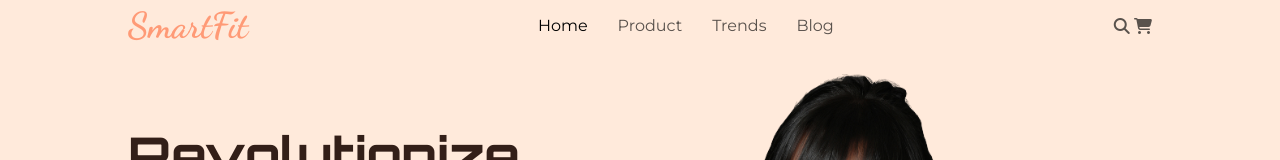
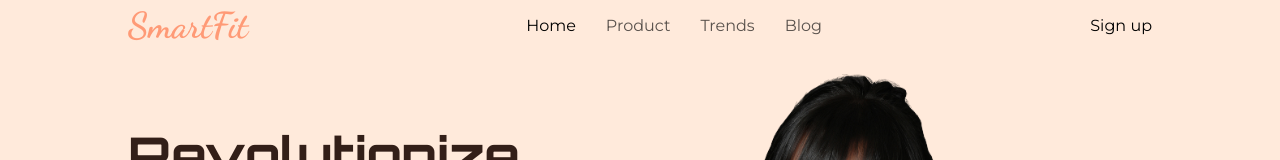
Before and after one commit to amirrezamsh/amirrezamsh.github.io, a plain HTML site: page index.html in a window 1280 px wide. Shown: the top 160 px of the page. Drawn offline with nearby package versions, Linux system fonts and the light colour scheme.

Commit message:
signup link added
two icons in the navbar were replaced by signup link

```diff
--- a/index.html
+++ b/index.html
@@ -66,8 +66,9 @@
               </li>
             </ul>
             <span class="navbar-text">
-              <i class="fa-solid fa-magnifying-glass"></i>
-              <i class="fa-solid fa-cart-shopping"></i>
+              <!-- <i class="fa-solid fa-magnifying-glass"></i>
+              <i class="fa-solid fa-cart-shopping"></i> -->
+              <a class="nav-link" href="signup.html">Sign up</a>
             </span>
           </div>
         </div>
```
